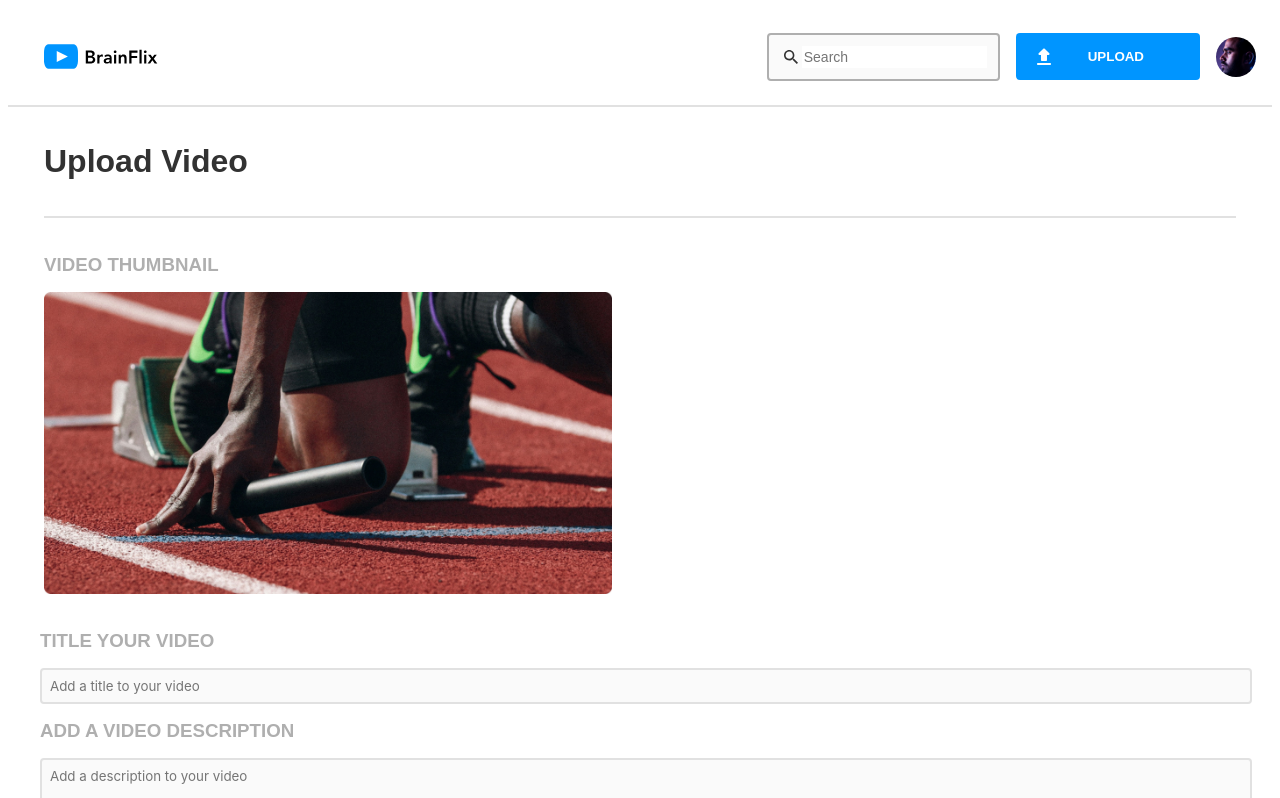
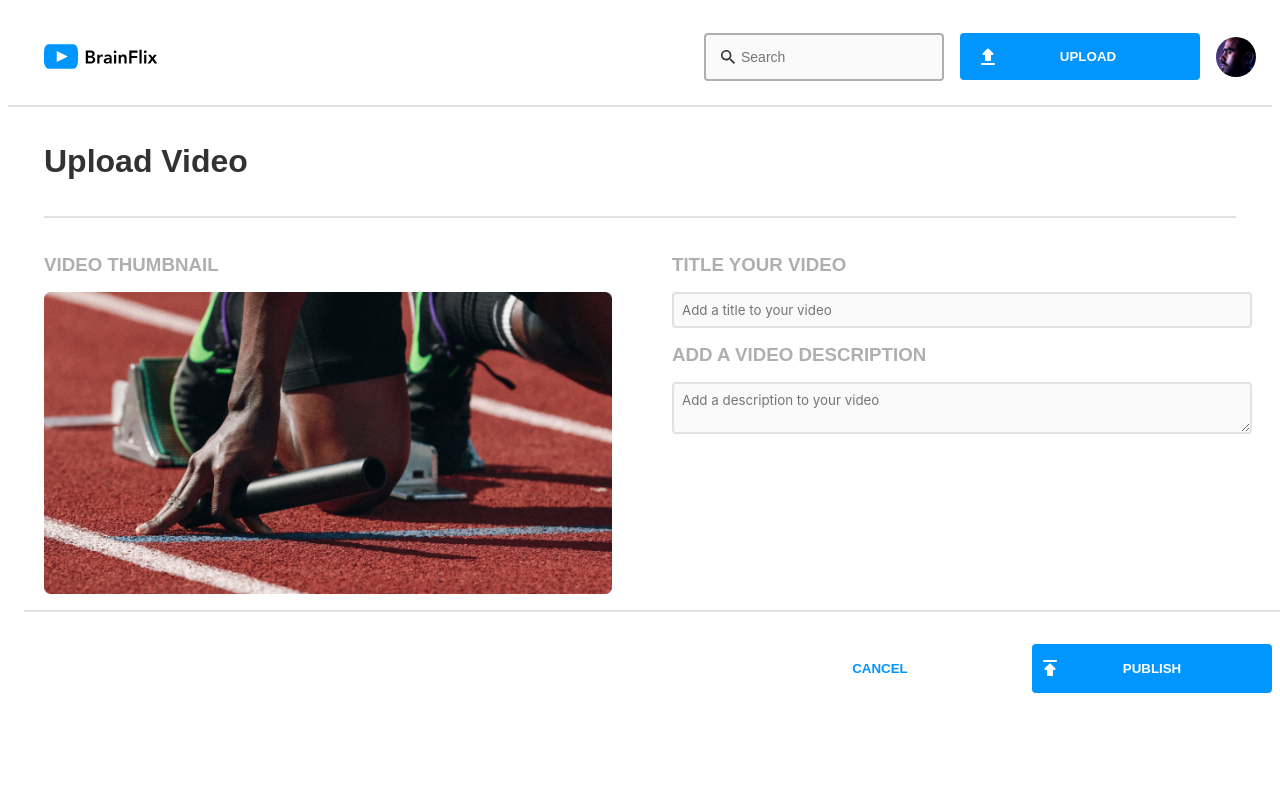
Before and after one commit to ren-climatetech/reine-donnestad-brainflix, a React (Vite) app: page /uploadpage in a window 1280 px wide. Shown: the top 798 px of the page. Built offline with nearby package versions, Linux system fonts and the light colour scheme.

Commit message:
add desktop styling for upload page

```diff
--- /dev/null
+++ b/src/components/PublishButtons/PublishButtons.scss
@@ -0,0 +1,2 @@
+@use "../../styles/partials/variables" as *;
+@use "../../styles/partials/mixins" as *;
--- a/src/components/Search/Search.scss
+++ b/src/components/Search/Search.scss
@@ -17,9 +17,10 @@
     vertical-align: middle;
     padding: .6875rem;
     margin: $margin-mobile;
+    background-color: $secondaryAlabaster;
 
-    background-color: $secondaryAlabaster;
     @include tablet{
+        width: 15rem;
         margin: 0;
     }
 
@@ -33,6 +34,7 @@
 .header__search-text{
     font-size: .875rem; //same as icon
     border: none;
+    background-color: $secondaryAlabaster;
 }
 
 .header__search-text:focus {
--- a/src/components/UploadButton/UploadButton.scss
+++ b/src/components/UploadButton/UploadButton.scss
@@ -19,6 +19,10 @@
   padding: 0;
   border: none;
   width: 100%;
+
+  @include tablet{
+    width: 15rem;
+  }
   // margin: 0;
 }
 
--- a/src/components/UploadForm/UploadForm.jsx
+++ b/src/components/UploadForm/UploadForm.jsx
@@ -2,12 +2,10 @@ import { useState } from "react";
 import "./UploadForm.scss";
 import publish from "../../assets/Images/Icons/publish.svg";
 import { useParams, useNavigate } from "react-router-dom";
+import thumbnail from "../../assets/Images/Images/Upload-video-preview.jpg";
 
-
-function UploadForm({handleSubmit}){
-
+function UploadForm({ handleSubmit }) {
   const navigate = useNavigate();
-
 
   const onFormSubmit = (event) => {
     event.preventDefault();
@@ -16,24 +14,34 @@ function UploadForm({handleSubmit}){
     const videoName = form.videoName.value;
     const videoDescription = form.videoDescription.value;
 
-        alert(`Video uploaded successfully!\nTitle: ${videoName}\nDescription: ${videoDescription}`);
-
-
+    alert(
+      `Video uploaded successfully!\nTitle: ${videoName}\nDescription: ${videoDescription}`
+    );
 
     console.log(form.videoName.value);
     console.log(form.videoDescription.value);
 
     handleSubmit(videoName, videoDescription);
     navigate("/");
-
   };
 
   return (
     <>
+      <div className="uploadpage__layout">
+        <div className="uploadpage__layout-container">
+        <h3 className="uploadpage__subheader">VIDEO THUMBNAIL </h3>
 
+      <img
+        src={thumbnail}
+        className="uploadvideo__thumbnail"
+        alt="Video Thumbnail"
+      />
+      </div>
+
+      <div className="uploadpage__layout-container">
 
       <form className="uploadpage__form" onSubmit={onFormSubmit}>
-            <label >
+        <label>
           <h3 className="uploadpage__subheader-form">TITLE YOUR VIDEO</h3>
         </label>
         <div className="uploadpage__title">
@@ -51,26 +59,39 @@ function UploadForm({handleSubmit}){
           </h3>
         </label>
         <div className="uploadpage__description">
-              <textarea  name="videoDescription"
+          <textarea
+            name="videoDescription"
             className="uploadpage__description-entry"
             placeholder="Add a description to your video"
           />
         </div>
+
+        </form>
+        </div>
+        </div>
+
         <div className="uploadpage__button">
           <div className="uploadpage__button-layout">
             <button type="submit" className="uploadpage__button-publish">
-                <img className="upload_button-icon" src={publish} alt="Publish Button"/>{" "}
-                <p type="submit" className="upload_button-text">PUBLISH</p>
+              <img
+                className="upload_button-icon"
+                src={publish}
+                alt="Publish Button"
+              />{" "}
+              <p type="submit" className="upload_button-text">
+                PUBLISH
+              </p>
             </button>
           </div>
           <div className="uploadpage__button-layout">
-              <button type="reset" className="uploadpage__button-cancel">CANCEL</button>
+            <button type="reset" className="uploadpage__button-cancel">
+              CANCEL
+            </button>
           </div>
         </div>
-          </form>
 
     </>
-    )
+  );
 }
 
 export default UploadForm;
--- a/src/components/UploadForm/UploadForm.scss
+++ b/src/components/UploadForm/UploadForm.scss
@@ -1,5 +1,43 @@
 @use "../../styles/partials/variables" as *;
 @use "../../styles/partials/mixins" as *;
+
+form {
+  box-sizing: border-box;
+  padding: $padding-mobile;
+  margin: $margin-mobile;
+  padding-left: 0;
+  margin-left: 0;
+
+
+  @include tablet {
+    margin: $margin-tablet;
+    padding: 0 $padding-mobile;
+    // margin-left: 0;
+  }
+}
+
+.uploadpage__layout{
+
+  @include desktop{
+  display: flex;
+  flex-grow: 1;
+  }
+}
+
+.uploadpage__layout-container{
+
+  @include desktop{
+  width: 50%;
+  }
+}
+
+.uploadpage__subheader {
+  color: $primarySilver;
+
+  @include tablet {
+    padding-top: $padding-tablet;
+  }
+}
 
 .uploadpage__form {
   box-sizing: border-box;
@@ -57,10 +95,11 @@
   align-items: center;
   border: none;
   width: 100%;
-  margin: $margin-mobile;
+
 
   @include tablet{
-    margin-right: 0;
+    // margin-right: $margin-tablet;
+    width: 15rem;
   }
 }
 
@@ -83,10 +122,13 @@
   align-items: center;
   padding: $padding-mobile;
   border: none;
-  //   border: 2px solid purple;
   width: 100%;
-  margin: $margin-mobile;
+
+  @include tablet{
+  width: 15rem;
 }
+}
+
 
 
 .uploadpage__button{
@@ -102,8 +144,25 @@
 }
 
 .uploadpage__button-layout{
+  margin: $margin-mobile;
+  margin-right: 0;
+
   @include tablet{
     display: flex;
-    width: 15rem;
+    margin: $margin-mobile;
+    // margin: $margin-tablet;
   }
 }
+
+.uploadvideo__thumbnail{
+  width: 100%;
+  padding: 0 $padding-mobile;
+  display: block;
+  box-sizing: border-box;
+
+ @include tablet{
+      padding: 0 $padding-tablet;
+      width: 50vw
+  }
+
+}
--- a/src/components/UploadVideo/UploadVideo.jsx
+++ /dev/null
@@ -1,14 +0,0 @@
-import "./UploadVideo.scss";
-
-import thumbnail from "../../assets/Images/Images/Upload-video-preview.jpg";
-
-function UploadVideo({}) {
-  return (
-    <>
-      <img src={thumbnail} className="uploadvideo__thumbnail" alt="Video Thumbnail"/>
-
-    </>
-  );
-}
-
-export default UploadVideo;
--- a/src/components/UploadVideo/UploadVideo.scss
+++ /dev/null
@@ -1,15 +0,0 @@
-@use "../../styles/partials/variables" as *;
-@use "../../styles/partials/mixins" as *;
-
-.uploadvideo__thumbnail{
-    width: 100%;
-    padding: 0 $padding-mobile;
-    display: block;
-    box-sizing: border-box;
-
-   @include tablet{
-        padding: 0 $padding-tablet;
-        width: 50vw
-    }
-
-}
--- a/src/pages/UploadPage/UploadPage.jsx
+++ b/src/pages/UploadPage/UploadPage.jsx
@@ -1,5 +1,4 @@
 import React from "react";
-import UploadVideo from "../../components/UploadVideo/UploadVideo";
 import UploadForm from "../../components/UploadForm/UploadForm";
 
 import "./UploadPage.scss";
@@ -15,10 +14,11 @@ function UploadPage({ videos }) {
         <div>
           <h1 className="uploadpage__header">Upload Video</h1>
         </div>
-        <h3 className="uploadpage__subheader">VIDEO THUMBNAIL </h3>
+
+        <div>
+          <UploadForm handleSubmit={handleSubmit} />
+        </div>
       </div>
-      <UploadVideo />
-      <UploadForm handleSubmit={handleSubmit} />
     </>
   );
 }
--- a/src/pages/UploadPage/UploadPage.scss
+++ b/src/pages/UploadPage/UploadPage.scss
@@ -5,20 +5,6 @@
   box-sizing: border-box;
 }
 
-form {
-  box-sizing: border-box;
-  padding: $padding-mobile;
-  margin: $margin-mobile;
-  padding-left: 0;
-  margin-left: 0;
-
-
-  @include tablet {
-    margin: $margin-tablet;
-    padding: 0 $padding-mobile;
-    // margin-left: 0;
-  }
-}
 
 .uploadpage {
   width: 100%;
@@ -37,12 +23,3 @@ form {
     border-bottom: .125rem solid $secondaryMercury;
   }
 }
-
-.uploadpage__subheader {
-  color: $primarySilver;
-
-  @include tablet {
-    padding-top: $padding-tablet;
-    // border-top: .125rem solid $secondaryMercury;
-  }
-}
```
Lines whose indentation alone changed are shown as unchanged.
